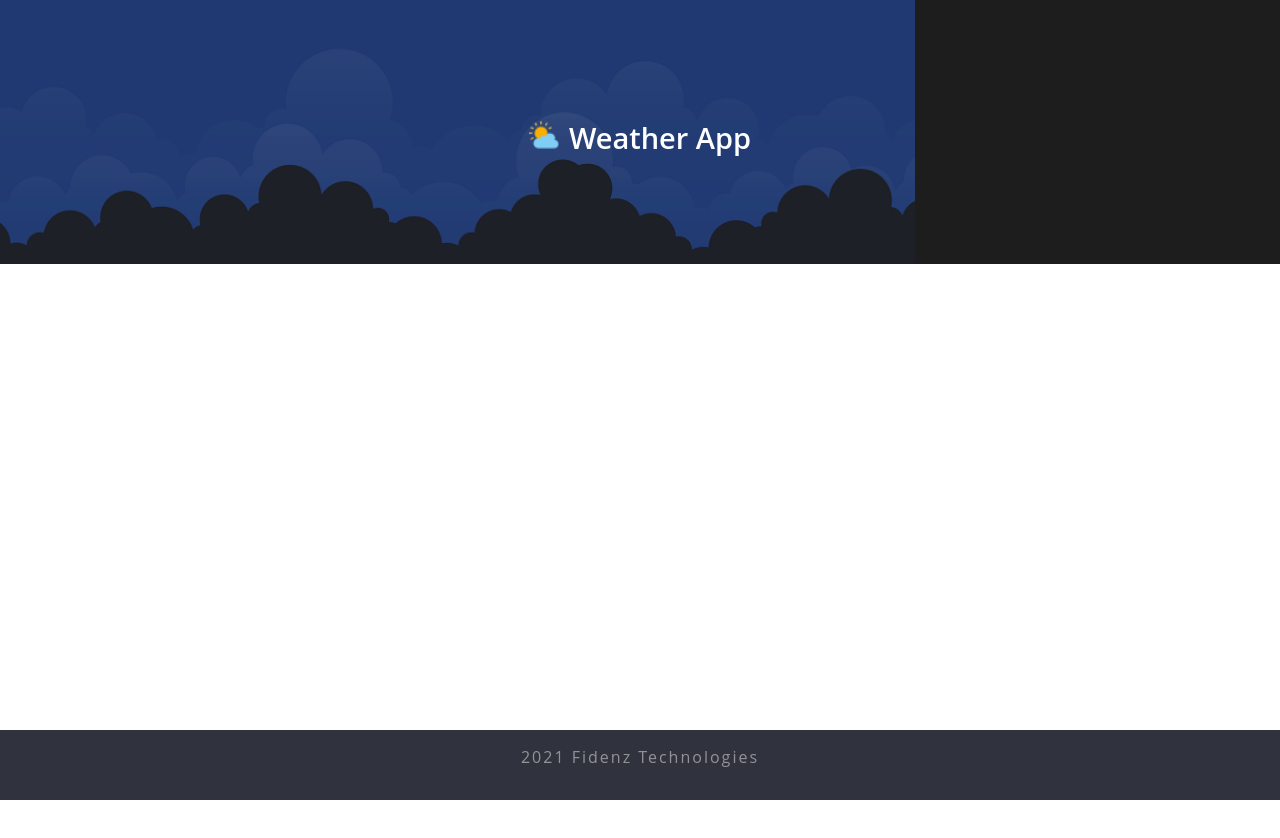
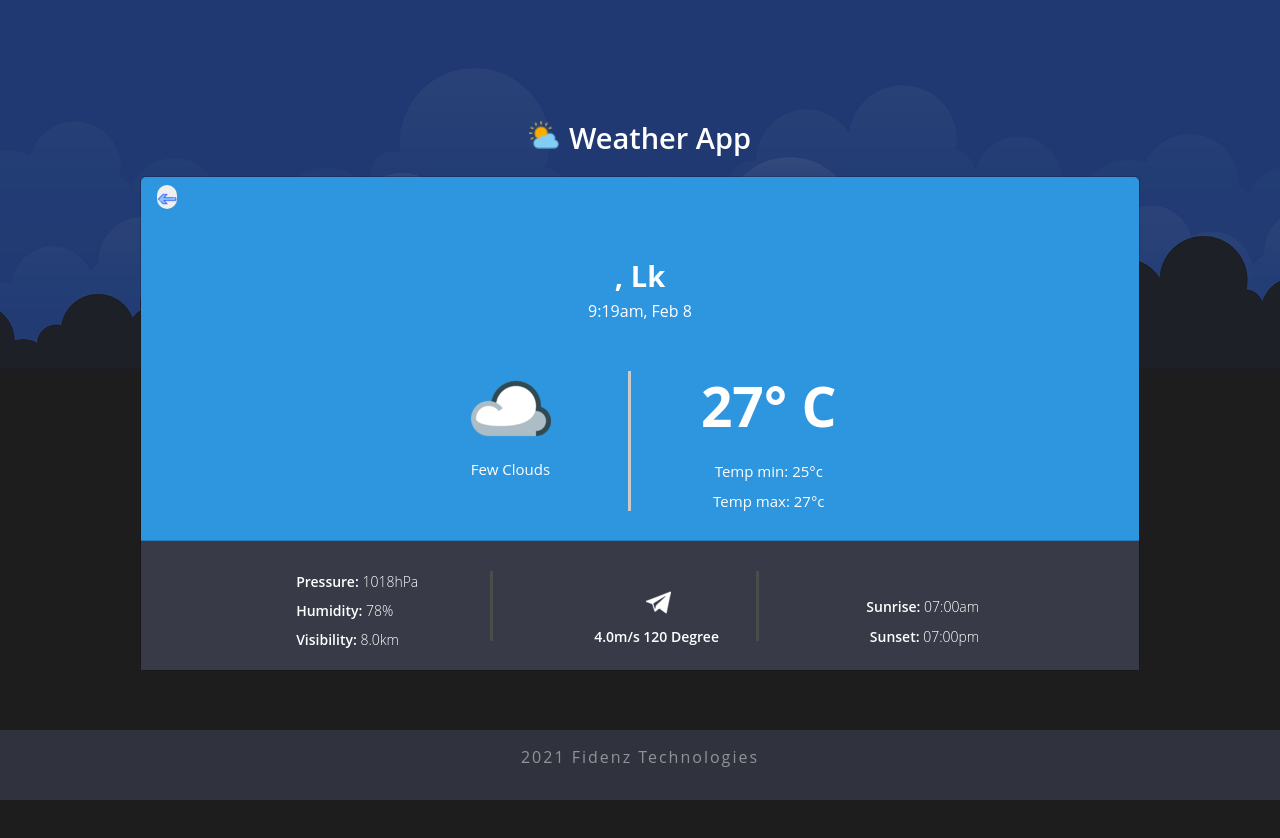
Before and after one commit to KISALJITH/new-weather-app, a React (Create React App) app: page /description in a window 1280 px wide. Shown: the top 838 px of the page. Before the commit the page ends 800 px from the top, so only its background shows below. Built offline with nearby package versions, Linux system fonts and the light colour scheme.

Commit message:
3rd commit

```diff
--- a/package.json
+++ b/package.json
@@ -7,8 +7,10 @@
     "@testing-library/react": "^13.4.0",
     "@testing-library/user-event": "^13.5.0",
     "axios": "^1.6.0",
+    "bootstrap": "^5.3.2",
     "react": "^18.2.0",
     "react-dom": "^18.2.0",
+    "react-router-dom": "^6.17.0",
     "react-scripts": "5.0.1",
     "web-vitals": "^2.1.4"
   },
--- a/src/components/Card.jsx
+++ b/src/components/Card.jsx
@@ -5,11 +5,12 @@ import navigationImg from "./../images/navigation.png";
 import cloud from "./../images/cloud.png";
 import axios from "axios";
 import { useEffect } from "react";
+import { useNavigate } from "react-router-dom";
 
 const Card = ({city})=> {
 
+
   const [weatherData, setWeatherData] = useState(null);
-  const [isLargeView, setIsLargeView] = useState(false);
 
   useEffect(() => {
     const cachedData = getCachedData(city.CityCode);
@@ -68,18 +69,23 @@ const Card = ({city})=> {
       }
     }
 
+
     return null;
   };
+const navigate = useNavigate();
+const toggleView = () => {
 
-  const toggleView = () => {
-    setIsLargeView(!isLargeView);
-  };
-
+      // Navigate to the city-details route with query parameters
+      navigate({
+        pathname: "/description",
+        search: `?cityName=${city.CityName}&temp=${city.Temp}&status=${city.Status}`,
+      });
+    }
   return (
     <div>
 
       {weatherData && (
-    <div className="card-outer-cd">
+    <div className="card-outer-cd" onClick={toggleView}>
     <div className="card card-inner-cd">
       <div className="card-rows col-md-6">
         <div class="card text-bg-dark-cd card-upper-cd">
--- a/src/components/ExpandCard.jsx
+++ b/src/components/ExpandCard.jsx
@@ -4,8 +4,12 @@ import navigationImg from "./../images/navigation.png";
 import backArrow from "./../images/arrow.png";
 import "./../styles/expandCard.css";
 import cloud from "./../images/cloud.png";
+import { useSearchParams } from "react-router-dom";
 
 function ExpandCard() {
+
+  const [searchParams, setSearchParam] = useSearchParams()
+
   return (
     <div className="card-outer">
       <div className="card card-inner col-lg-8">
@@ -17,7 +21,7 @@ function ExpandCard() {
 
           <div class="row">
             <div class="col-md-6 offset-lg-3">
-              <h2 className="card-text-city">Colombo, Lk</h2>
+              <h2 className="card-text-city">{searchParams.get('cityName')}, Lk</h2>
               <h1 className="card-text-timeDate">9:19am, Feb 8</h1>
             </div>
           </div>
--- a/src/pages/Weatherdetails.jsx
+++ b/src/pages/Weatherdetails.jsx
@@ -8,7 +8,7 @@ function Weatherdetails() {
   return (
     <div className='background'>
       <Header />
-       {/* <ExpandCard /> */}
+       <ExpandCard />
       <Footer />
 
     </div>
```
Also changed, not shown: 1 other file (tests, documents, lock files or other folders).
